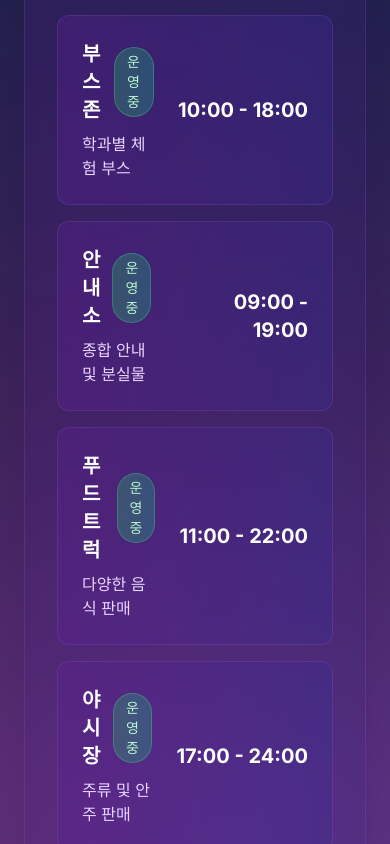
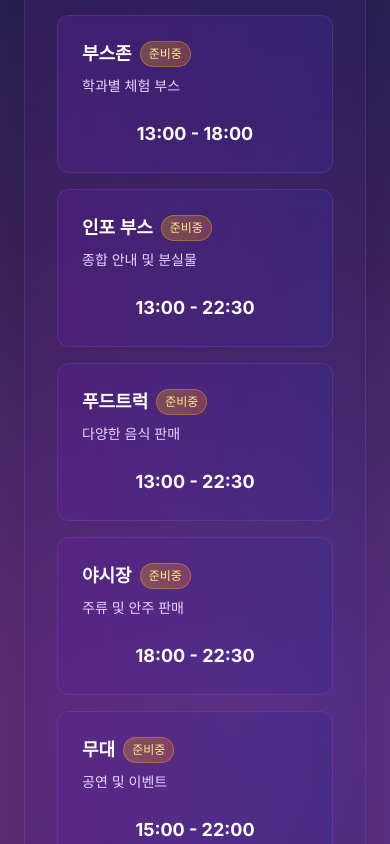
Before and after one commit to pbc1017/one-day-pub, a Next.js app in the folder apps/web/: page / in a window 390 px wide. Shown: the part 1000-1844 px from the top of the page. Built offline with nearby package versions, Linux system fonts and the light colour scheme; no server answers.

Commit message:
qa (#46)
* feat: 운영시간 레이아웃

* feat: 운영중 표시

* feat: 시간대 수정

* feat: 부스 리스트

* feat: 부제목 수정

* feat: 부스정렬

```diff
--- a/apps/web/src/app/booth/page.tsx
+++ b/apps/web/src/app/booth/page.tsx
@@ -210,11 +210,6 @@ function BoothListContent() {
           <SearchBar searchQuery={searchQuery} onSearchChange={setSearchQuery} />
         </div>
 
-        {/* 사용 가이드 */}
-        <div className="mb-6 text-center">
-          <p className="text-purple-200 text-lg">{t('guide')}</p>
-        </div>
-
         {/* 결과 수 표시 및 쓰레기통 위치 버튼 */}
         <div className="mb-8 flex flex-row flex-wrap items-center gap-4">
           <div className="card-purple p-6 rounded-2xl max-w-[80%] flex-shrink">
--- a/apps/web/src/app/page.tsx
+++ b/apps/web/src/app/page.tsx
@@ -10,37 +10,70 @@ export default async function Home() {
   const nav = await getTranslations('nav');
   const operatingHoursT = await getTranslations('operatingHours');
 
-  // 부스별 운영 시간 정보
+  // 한국 시간 기준 현재 시간 구하기
+  const getCurrentKoreanTime = () => {
+    const now = new Date();
+    return new Date(now.toLocaleString('en-US', { timeZone: 'Asia/Seoul' }));
+  };
+
+  // 현재 시간이 운영시간 내인지 확인
+  const isCurrentlyOpen = (operatingHours: string): boolean => {
+    const koreanTime = getCurrentKoreanTime();
+    const currentHour = koreanTime.getHours();
+    const currentMinute = koreanTime.getMinutes();
+    const currentTimeInMinutes = currentHour * 60 + currentMinute;
+
+    const [start, end] = operatingHours.split(' - ');
+    const [startHour, startMinute] = start.split(':').map(Number);
+    const [endHour, endMinute] = end.split(':').map(Number);
+
+    const startTimeInMinutes = startHour * 60 + startMinute;
+    let endTimeInMinutes = endHour * 60 + endMinute;
+
+    // 24:00 처리 (자정)
+    if (endHour === 24) {
+      endTimeInMinutes = 24 * 60;
+    }
+
+    // 자정을 넘어가는 경우 (예: 17:00 - 24:00)
+    if (endTimeInMinutes >= 24 * 60) {
+      return currentTimeInMinutes >= startTimeInMinutes;
+    }
+
+    return currentTimeInMinutes >= startTimeInMinutes && currentTimeInMinutes <= endTimeInMinutes;
+  };
+
+  // 부스별 운영 시간 정보 (실시간 상태 계산)
   const operatingHoursData = [
     {
       zone: operatingHoursT('boothZone'),
-      hours: '10:00 - 18:00',
+      hours: '13:00 - 18:00',
       description: operatingHoursT('descriptions.booth'),
-      status: 'open',
+      status: isCurrentlyOpen('13:00 - 18:00') ? 'open' : 'closed',
     },
     {
       zone: operatingHoursT('infoDesk'),
-      hours: '09:00 - 19:00',
+      hours: '13:00 - 22:30',
       description: operatingHoursT('descriptions.info'),
-      status: 'open',
+      status: isCurrentlyOpen('13:00 - 22:30') ? 'open' : 'closed',
     },
     {
       zone: operatingHoursT('foodTruck'),
-      hours: '11:00 - 22:00',
+      hours: '13:00 - 22:30',
       description: operatingHoursT('descriptions.foodTruck'),
-      status: 'open',
+      status: isCurrentlyOpen('13:00 - 22:30') ? 'open' : 'closed',
     },
     {
       zone: operatingHoursT('nightMarket'),
-      hours: '17:00 - 24:00',
+      hours: '18:00 - 22:30',
       description: operatingHoursT('descriptions.nightMarket'),
-      status: 'open',
+      status: isCurrentlyOpen('18:00 - 22:30') ? 'open' : 'closed',
     },
     {
       zone: operatingHoursT('stageZone'),
-      hours: '14:00 - 21:00',
+      hours: '15:00 - 22:00',
       description: operatingHoursT('descriptions.stage'),
-      status: 'open',
+      status: isCurrentlyOpen('15:00 - 22:00') ? 'open' : 'closed',
     },
   ];
   const mainNavigation = [
@@ -97,13 +130,15 @@ export default async function Home() {
             {operatingHoursData.map((booth, index) => (
               <div
                 key={index}
-                className="flex items-center justify-between p-6 bg-gradient-to-r from-purple-800/20 to-indigo-800/20 backdrop-blur-sm border border-purple-500/20 rounded-xl hover:border-purple-400/30 transition-all duration-300"
+                className="flex flex-col md:flex-row md:items-center md:justify-between p-6 bg-gradient-to-r from-purple-800/20 to-indigo-800/20 backdrop-blur-sm border border-purple-500/20 rounded-xl hover:border-purple-400/30 transition-all duration-300"
               >
-                <div className="flex-1">
-                  <div className="flex items-center space-x-3">
-                    <h4 className="text-xl font-semibold text-white">{booth.zone}</h4>
+                <div className="flex-1 mb-4 md:mb-0">
+                  <div className="flex flex-wrap items-center gap-2 md:gap-3 mb-2">
+                    <h4 className="text-lg md:text-xl font-semibold text-white break-words">
+                      {booth.zone}
+                    </h4>
                     <span
-                      className={`px-3 py-1 text-sm font-medium rounded-full ${
+                      className={`px-2 md:px-3 py-1 text-xs md:text-sm font-medium rounded-full ${
                         booth.status === 'open'
                           ? 'bg-gradient-to-r from-green-500/30 to-emerald-500/30 text-green-200 border border-green-400/30'
                           : 'bg-gradient-to-r from-yellow-500/30 to-orange-500/30 text-yellow-200 border border-yellow-400/30'
@@ -112,10 +147,12 @@ export default async function Home() {
                       {booth.status === 'open' ? common('open') : common('closed')}
                     </span>
                   </div>
-                  <p className="text-purple-200 mt-2">{booth.description}</p>
+                  <p className="text-purple-200 text-sm md:text-base break-words">
+                    {booth.description}
+                  </p>
                 </div>
-                <div className="text-right ml-6">
-                  <div className="text-xl font-bold text-white">{booth.hours}</div>
+                <div className="text-center md:text-right md:ml-6 mt-2 md:mt-0">
+                  <div className="text-lg md:text-xl font-bold text-white">{booth.hours}</div>
                 </div>
               </div>
             ))}
--- a/apps/web/src/components/BoothCard.tsx
+++ b/apps/web/src/components/BoothCard.tsx
@@ -50,7 +50,7 @@ export const BoothCard = forwardRef<HTMLDivElement, BoothCardProps>(function Boo
   const isEnglish = locale === 'en';
 
   const mainTitle = isEnglish ? booth.titleEn : booth.titleKo;
-  const subTitle = booth.titleKo; // 부제목은 항상 한글
+  const subTitle = isEnglish ? booth.titleKo : booth.titleEn;
   const description = isEnglish ? booth.descriptionEn : booth.descriptionKo;
 
   // Zone 라벨 매핑
--- a/apps/web/src/components/BoothMapViewer.tsx
+++ b/apps/web/src/components/BoothMapViewer.tsx
@@ -1,6 +1,7 @@
 'use client';
 
 import { Booth } from '@kamf/interface/types/festival.type.js';
+import { useTranslations } from 'next-intl';
 import { useState } from 'react';
 
 import {
@@ -25,7 +26,7 @@ export function BoothMapViewer({
   showTrashCans = false,
 }: BoothMapViewerProps) {
   const [isImageLoaded, setIsImageLoaded] = useState(false);
-
+  const t = useTranslations('booth');
   const handleBoothMarkerClick = (boothNumber: string) => {
     onBoothClick?.(boothNumber);
   };
@@ -134,11 +135,11 @@ export function BoothMapViewer({
       {/* 사용 안내 */}
       <div className="mt-4 p-4 card-purple rounded-xl">
         <p className="text-purple-200 text-sm text-center">
-          💡 지도의 점을 클릭하거나 오른쪽 목록에서 부스를 선택하세요
+          {t('guide')}
           {showTrashCans && (
             <>
               <br />
-              🗑️ 초록색 쓰레기통 아이콘이 쓰레기통 위치입니다
+              {t('trashCanGuide')}
             </>
           )}
         </p>
--- a/apps/web/src/messages/en.json
+++ b/apps/web/src/messages/en.json
@@ -144,6 +144,7 @@
     "totalCount": "Total of",
     "totalCountSuffix": "booths available",
     "trashCanLocation": "Trash Can Locations",
+    "trashCanGuide": "🗑️ Green trash can icons show trash can locations",
     "noResults": "No search results found",
     "noResultsDescription": "Please try different search terms or filters.",
     "guide": "💡 Click on map points or select from the list below"
--- a/apps/web/src/messages/ko.json
+++ b/apps/web/src/messages/ko.json
@@ -30,14 +30,14 @@
   },
   "zones": {
     "booth": "부스",
-    "info": "안내소",
+    "info": "인포 부스",
     "foodTruck": "푸드트럭",
     "nightMarket": "야시장",
     "stage": "무대"
   },
   "operatingHours": {
     "boothZone": "부스존",
-    "infoDesk": "안내소",
+    "infoDesk": "인포 부스",
     "foodTruck": "푸드트럭",
     "nightMarket": "야시장",
     "stageZone": "무대",
@@ -144,6 +144,7 @@
     "totalCount": "총",
     "totalCountSuffix": "개의 부스가 있습니다",
     "trashCanLocation": "쓰레기통 위치",
+    "trashCanGuide": "🗑️ 초록색 쓰레기통 아이콘이 쓰레기통 위치입니다",
     "noResults": "검색 결과가 없습니다",
     "noResultsDescription": "다른 검색어나 필터를 시도해보세요.",
     "guide": "💡 지도의 점을 클릭하거나 아래 목록에서 부스를 선택하세요"
```
Also changed, not shown: 1 other file (tests, documents, lock files or other folders).
